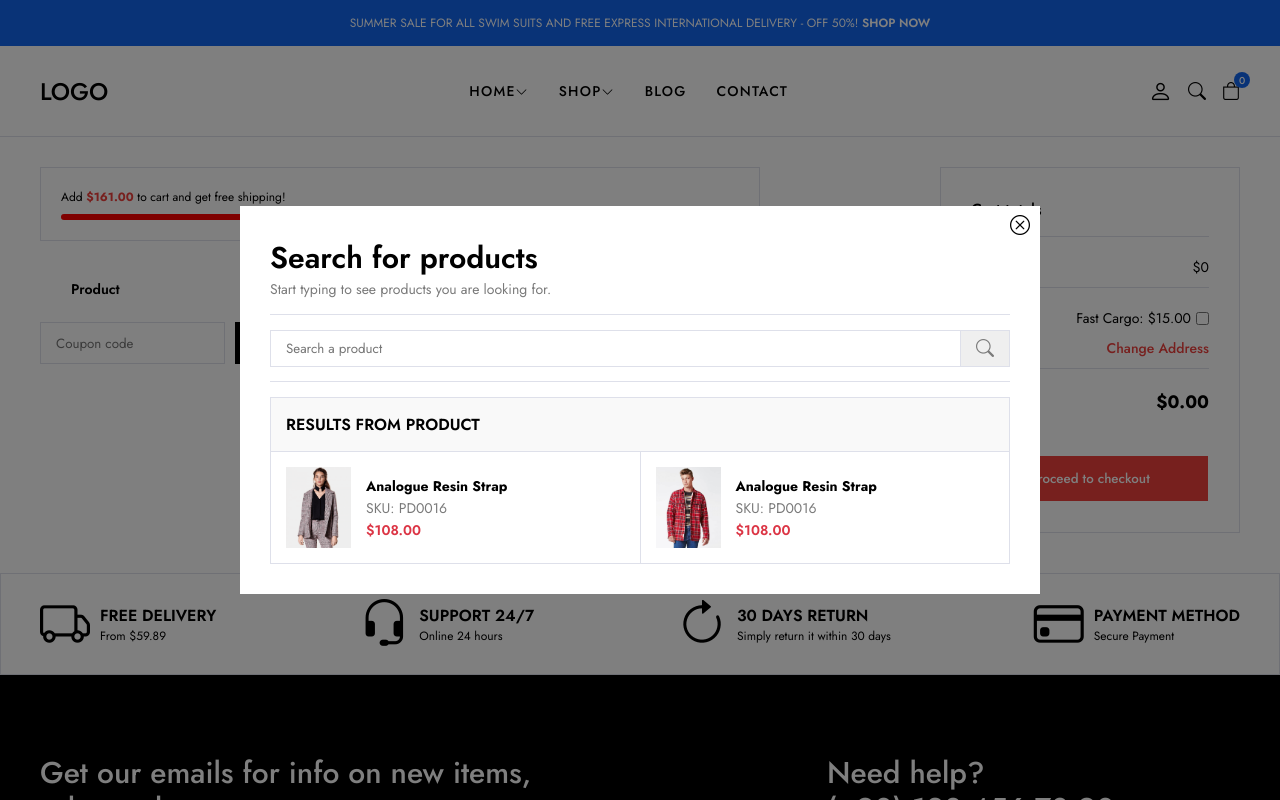
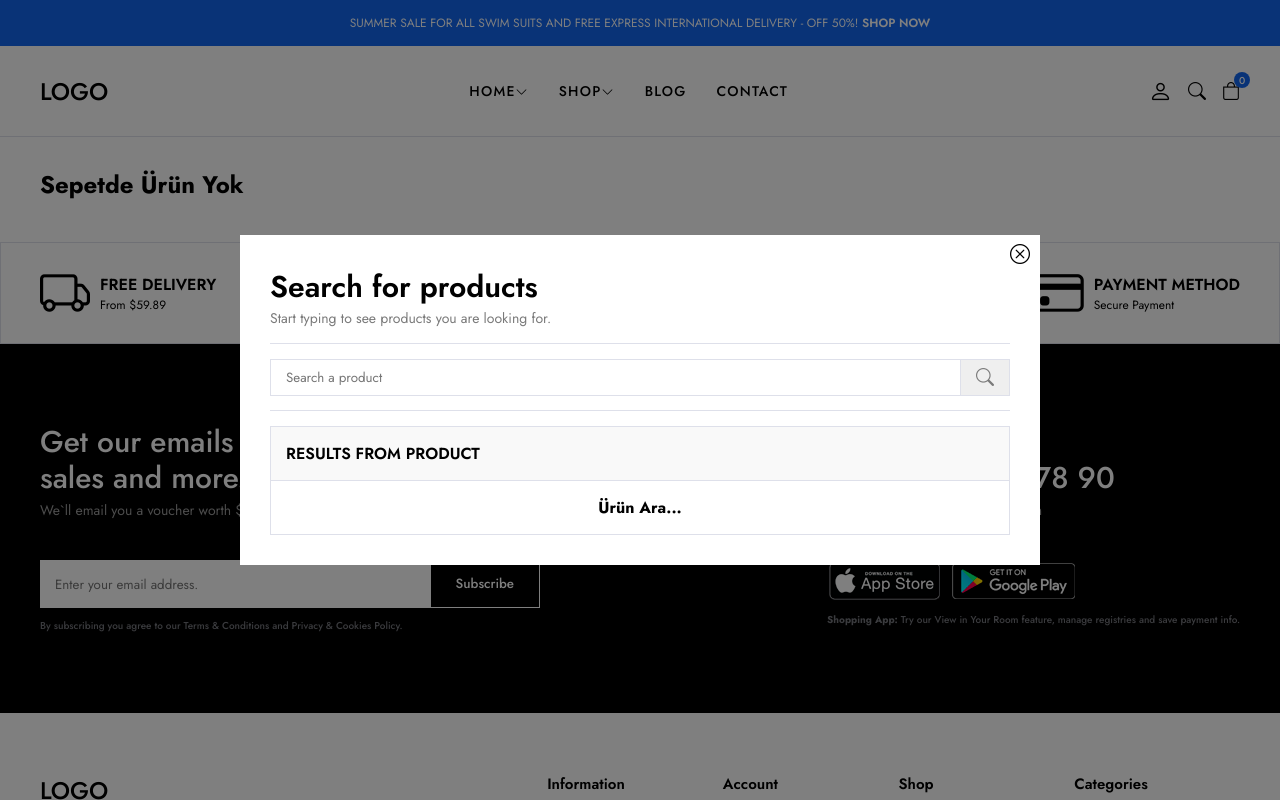
Before and after one commit to SBEGENJOV/E-Ticaret, a React (Vite) app in the folder frontend/: page /cart in a window 1280 px wide. Both pictures are taken after a click on the button 1197 px from the left and 91 px from the top of the page. Shown: the top 800 px of the page. Built offline with nearby package versions, Linux system fonts and the light colour scheme.

Commit message:
Sepetten ürün silme hatası düzeltildi

```diff
--- a/frontend/src/component/Cart/Cart.jsx
+++ b/frontend/src/component/Cart/Cart.jsx
@@ -1,3 +1,5 @@
+import { useContext } from "react";
+import { CartContext } from "../../context/CartProvider";
 import "./Cart.css";
 import CartCoupon from "./CartCoupon";
 import CartProgress from "./CartProgress";
@@ -5,10 +7,11 @@ import CartTable from "./CartTable";
 import CartTotals from "./CartTotals";
 
 const Cart = () => {
+  const { cartItems } = useContext(CartContext);
   return (
     <section className="cart-page">
       <div className="container">
-        <div className="cart-page-wrapper">
+        {cartItems.length >0 ?  <div className="cart-page-wrapper">
           <form className="cart-form">
             <CartProgress />
             <div className="shop-table-wrapper">
@@ -19,7 +22,8 @@ const Cart = () => {
           <div className="cart-collaterals">
             <CartTotals />
           </div>
-        </div>
+        </div> : <h2>Sepetde Ürün Yok</h2>}
+
       </div>
     </section>
   );
--- a/frontend/src/component/Cart/CartItem.jsx
+++ b/frontend/src/component/Cart/CartItem.jsx
@@ -13,7 +13,7 @@ const CartItem = ({ cartItem }) => {
         <i
           className="bi bi-x delete-cart"
           onClick={() => {
-            removeFromCart(cartItem.id);
+            removeFromCart(cartItem._id);
           }}
         ></i>
       </td>
--- a/frontend/src/component/Modals/Search/Search.jsx
+++ b/frontend/src/component/Modals/Search/Search.jsx
@@ -1,7 +1,43 @@
+import PropTypes from "prop-types";
+import { message } from "antd";
 import "./Search.css";
-import PropTypes from "prop-types";
+import { useState } from "react";
 
 const Search = ({ isSearchShow, setIsSearchShow }) => {
+  const [searchResults, setSearchResults] = useState(null);
+  const apiUrl = import.meta.env.VITE_API_BASE_URL;
+
+  const handleCloseModal = () => {
+    setIsSearchShow(false);
+    setSearchResults(null);
+  };
+
+  const handleSearch = async (e) => {
+    e.preventDefault();
+    const productName = e.target[0].value;
+
+    if (productName.trim().length === 0) {
+      message.warning("Boş karakter arayamazsınız!");
+      return;
+    }
+
+    try {
+      const res = await fetch(
+        `${apiUrl}/api/products/search/${productName.trim()}`
+      );
+
+      if (!res.ok) {
+        message.error("Ürün getirme hatası!");
+        return;
+      }
+
+      const data = await res.json();
+      setSearchResults(data.product);
+    } catch (error) {
+      console.log(error);
+    }
+  };
+
   return (
     <div className={`modal-search ${isSearchShow ? "show" : ""} `}>
       <div className="modal-wrapper">
@@ -9,7 +45,7 @@ const Search = ({ isSearchShow, setIsSearchShow }) => {
         <p className="modal-text">
           Start typing to see products you are looking for.
         </p>
-        <form className="search-form">
+        <form className="search-form" onSubmit={handleSearch}>
           <input type="text" placeholder="Search a product" />
           <button>
             <i className="bi bi-search"></i>
@@ -19,43 +55,63 @@ const Search = ({ isSearchShow, setIsSearchShow }) => {
           <div className="search-heading">
             <h3>RESULTS FROM PRODUCT</h3>
           </div>
-          <div className="results">
-            <a href="#" className="result-item">
+          <div
+            className="results"
+            style={{
+              display: `${
+                searchResults?.length === 0 || !searchResults ? "flex" : "grid"
+              }`,
+            }}
+          >
+            {!searchResults && (
+              <b
+                className="result-item"
+                style={{
+                  justifyContent: "center",
+                  width: "100%",
+                }}
+              >
+                Ürün Ara...
+              </b>
+            )}
+            {searchResults?.length === 0 && (
+              <a
+                href="#"
+                className="result-item"
+                style={{
+                  justifyContent: "center",
+                  width: "100%",
+                }}
+              >
+                😔Aradığınız Ürün Bulunamadı😔
+              </a>
+            )}
+            {searchResults?.length > 0 &&
+              searchResults?.map((resultItem) => (
+                <a href="#" className="result-item" key={resultItem._id}>
                   <img
-                src="img/products/product1/1.png"
+                    src={resultItem.img[0]}
                     className="search-thumb"
                     alt=""
                   />
                   <div className="search-info">
-                <h4>Analogue Resin Strap</h4>
+                    <h4>{resultItem.name}</h4>
                     <span className="search-sku">SKU: PD0016</span>
-                <span className="search-price">$108.00</span>
+                    <span className="search-price">
+                      ${resultItem.price.current.toFixed(2)}
+                    </span>
                   </div>
                 </a>
-            <a href="#" className="result-item">
-              <img
-                src="img/products/product2/1.png"
-                className="search-thumb"
-                alt=""
-              />
-              <div className="search-info">
-                <h4>Analogue Resin Strap</h4>
-                <span className="search-sku">SKU: PD0016</span>
-                <span className="search-price">$108.00</span>
-              </div>
-            </a>
+              ))}
           </div>
         </div>
         <i
           className="bi bi-x-circle"
           id="close-search"
-          onClick={() => setIsSearchShow(false)}
+          onClick={handleCloseModal}
         ></i>
       </div>
-      <div
-        className="modal-overlay"
-        onClick={() => setIsSearchShow(false)}
-      ></div>
+      <div className="modal-overlay" onClick={handleCloseModal}></div>
     </div>
   );
 };
@@ -64,5 +120,5 @@ export default Search;
 
 Search.propTypes = {
   isSearchShow: PropTypes.bool,
-  setIsSearchShow: PropTypes.func
+  setIsSearchShow: PropTypes.func,
 };
--- a/frontend/src/context/CartProvider.jsx
+++ b/frontend/src/context/CartProvider.jsx
@@ -20,7 +20,7 @@ const CartProvider = ({ children }) => {
 
   const removeFromCart = (itemId) => {
     const filteredCartItems =cartItems.filter((cartItem) => {
-      return cartItem.id !== itemId;
+      return cartItem._id !== itemId;
     });
     setCartItems(filteredCartItems)
   }
```
Lines whose indentation alone changed are shown as unchanged.
